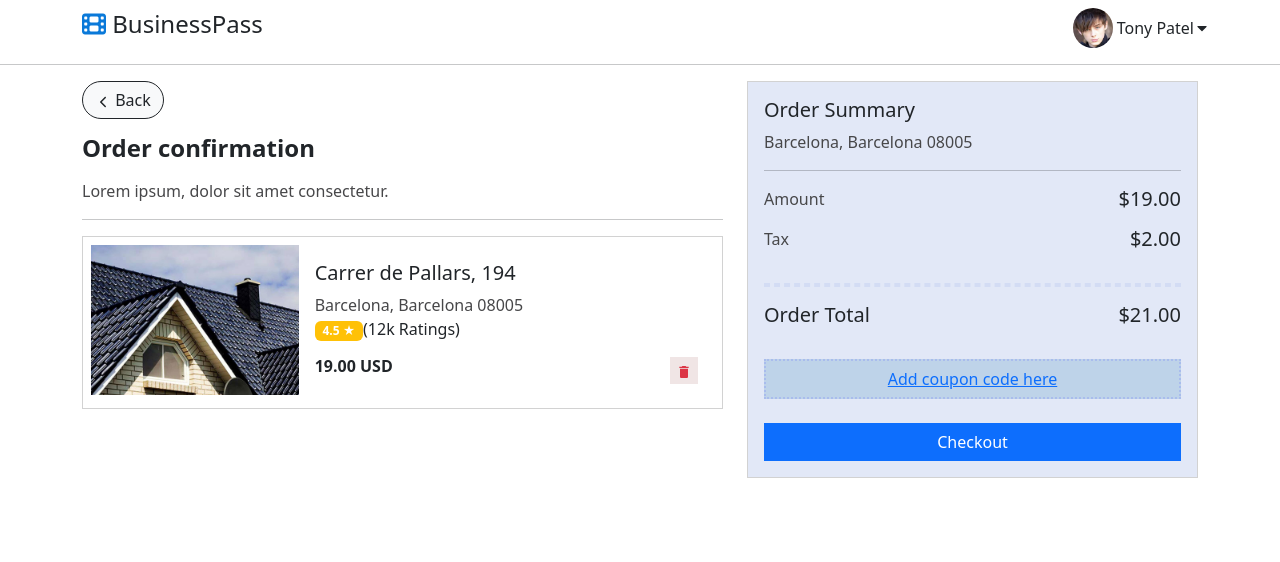
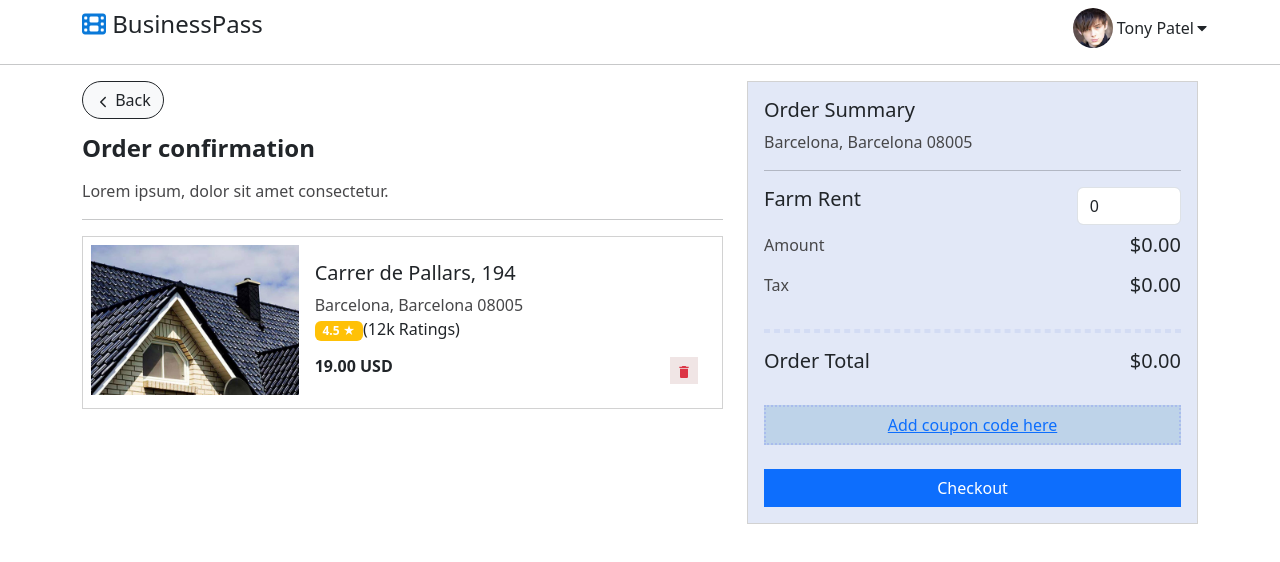
Before and after one commit to parthvagadiya3388/web, a React (Create React App) app: page /order in a window 1280 px wide. Shown: the top 562 px of the page. Built offline with nearby package versions, Linux system fonts and the light colour scheme.

Commit message:
payment counter

```diff
--- a/src/Components/payment_Card.js
+++ b/src/Components/payment_Card.js
@@ -1,32 +1,50 @@
-import React from 'react'
-import { Button, Card} from 'react-bootstrap'
+import React, { useState } from 'react'
+import { Button, Card } from 'react-bootstrap'
 import { Link } from 'react-router-dom'
 
+export default function Payment_Card() {
+    const [amount, setAmount] = useState(0);
 
-export default function Payment_Card() {
+    function handleChange(e) {
+        setAmount(parseFloat(e.target.value));
+    }
+
+    const tax = amount * 0.1;
+    const total = amount + tax;
+
     return (
-    <Card  className='border_radias'>
+        <Card className='border_radias'>
             {/* <Card.Img variant="top" src="holder.js/100px180" /> */}
             <Card.Body className='Payment_card'>
                 <Card.Title>Order Summary</Card.Title>
-                            <Card.Text> Barcelona, Barcelona 08005 </Card.Text> <hr />
+                <Card.Text> Barcelona, Barcelona 08005 </Card.Text>
+                <hr />
+
+                <div className='d-flex justify-content-between pb-2'>
+                    <h5 className='w-50'>Farm Rent</h5>
+                    <input type="number" className='form-control w-25' placeholder="000" value={amount} onChange={handleChange} />
+                </div>
+
                 <div className='d-flex justify-content-between'>
                     <Card.Text> Amount</Card.Text>
-                                <Card.Title>$19.00</Card.Title>
+                    <Card.Title>${amount.toFixed(2)}</Card.Title>
                 </div>
                 <div className='d-flex justify-content-between'>
                     <Card.Text>Tax</Card.Text>
-                                <Card.Title>$2.00</Card.Title>
+                    <Card.Title>${tax.toFixed(2)}</Card.Title>
                 </div>
 
                 <hr className='HRtage'/>
 
                 <div className='d-flex justify-content-between'>
-                                <Card.Title>Order Total</Card.Title> <br />
-                                <Card.Title>$21.00</Card.Title>
-                            </div> <br />
-                            <Button  className='w-100 Oder_coupun'><a href="#">Add coupon code here</a></Button>
-                            <Link to="/payment"><Button variant="primary" className='w-100 border_radias mt-4'>Checkout</Button></Link>
+                    <Card.Title>Order Total</Card.Title>
+                    <Card.Title>${total.toFixed(2)}</Card.Title>
+                </div>
+                <br />
+                <Button className='w-100 Oder_coupun'><a href="#">Add coupon code here</a></Button>
+                <Link to="/payment">
+                    <Button variant="primary" className='w-100 border_radias mt-4'>Checkout</Button>
+                </Link>
             </Card.Body>
         </Card>
     )
```
Lines whose indentation alone changed are shown as unchanged.
